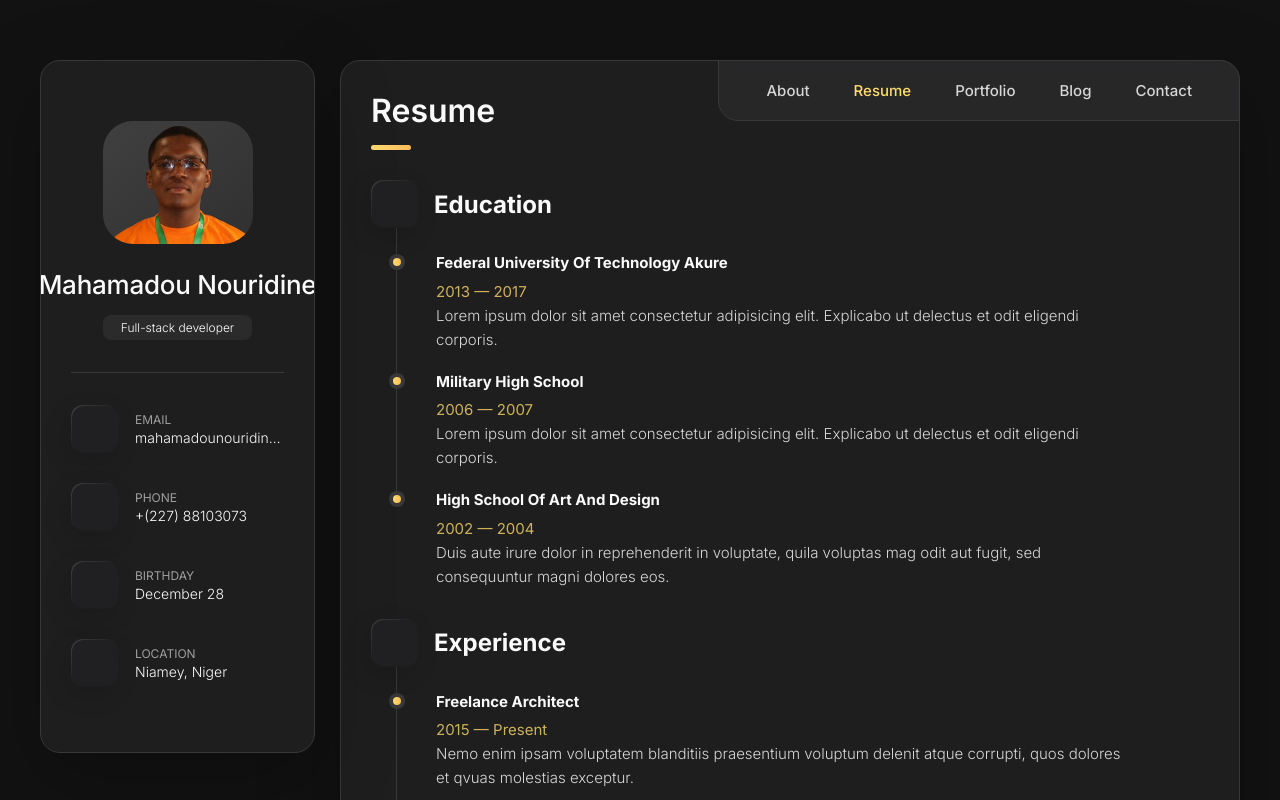
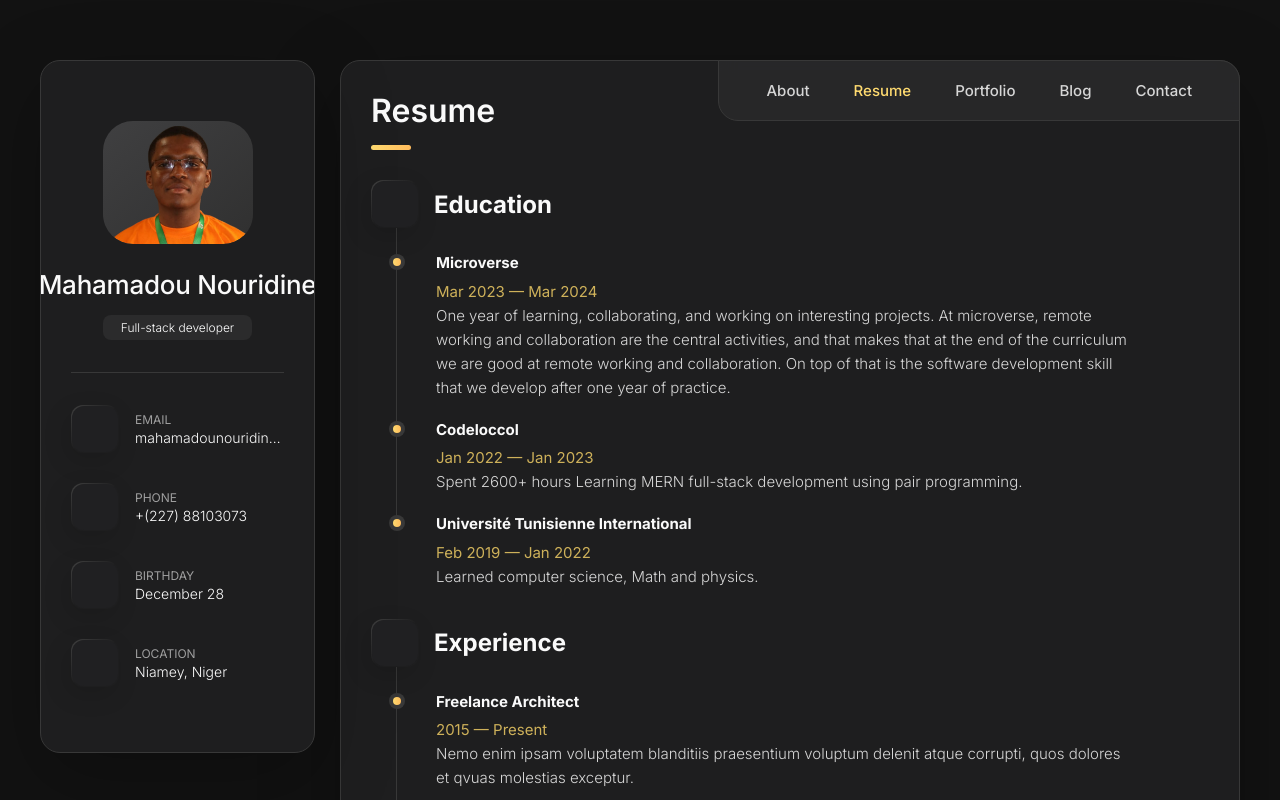
Before and after one commit to Mahamadou-Nouridine/personal-portfolio, a Next.js app: page /resume in a window 1280 px wide. Shown: the top 800 px of the page. Built offline with nearby package versions, Linux system fonts and the light colour scheme.

Commit message:
Add education to resume

```diff
--- /dev/null
+++ b/src/app/components/resume/EducationItem.jsx
@@ -0,0 +1,17 @@
+import React from "react";
+
+const EducationItem = ({ education }) => {
+  return (
+    <li class="timeline-item">
+      <h4 class="h4 timeline-item-title">{education.name}</h4>
+
+      <span>
+        {education.from} — {education.to}
+      </span>
+
+      <p class="timeline-text">{education.description}</p>
+    </li>
+  );
+};
+
+export default EducationItem;
--- /dev/null
+++ b/src/app/components/resume/EducationSection.jsx
@@ -0,0 +1,23 @@
+import React from "react";
+import educations from '../../../data/educations'
+import EducationItem from '../../components/resume/EducationItem'
+
+const EducationSection = () => {
+  return (
+    <section class="timeline">
+      <div class="title-wrapper">
+        <div class="icon-box">
+          <ion-icon name="book-outline"></ion-icon>
+        </div>
+
+        <h3 class="h3">Education</h3>
+      </div>
+
+      <ol class="timeline-list">
+        {educations.map((education, index) => <EducationItem education={education} key={index}/>)}
+      </ol>
+    </section>
+  );
+};
+
+export default EducationSection;
--- a/src/app/resume/page.js
+++ b/src/app/resume/page.js
@@ -1,4 +1,6 @@
 import React from "react";
+import EducationSection from "../components/resume/EducationSection.jsx";
+// import EducationSection from "../components/resume/EducationSection";
 
 const resume = () => {
   return (
@@ -8,54 +10,7 @@ const resume = () => {
         <h2 class="h2 article-title">Resume</h2>
       </header>
 
-      <section class="timeline">
-        <div class="title-wrapper">
-          <div class="icon-box">
-            <ion-icon name="book-outline"></ion-icon>
-          </div>
-
-          <h3 class="h3">Education</h3>
-        </div>
-
-        <ol class="timeline-list">
-          <li class="timeline-item">
-            <h4 class="h4 timeline-item-title">
-              Federal University of Technology Akure
-            </h4>
-
-            <span>2013 — 2017</span>
-
-            <p class="timeline-text">
-              Lorem ipsum dolor sit amet consectetur adipisicing elit. Explicabo
-              ut delectus et odit eligendi corporis.
-            </p>
-          </li>
-
-          <li class="timeline-item">
-            <h4 class="h4 timeline-item-title">Military High school</h4>
-
-            <span>2006 — 2007</span>
-
-            <p class="timeline-text">
-              Lorem ipsum dolor sit amet consectetur adipisicing elit. Explicabo
-              ut delectus et odit eligendi corporis.
-            </p>
-          </li>
-
-          <li class="timeline-item">
-            <h4 class="h4 timeline-item-title">
-              High school of art and design
-            </h4>
-
-            <span>2002 — 2004</span>
-
-            <p class="timeline-text">
-              Duis aute irure dolor in reprehenderit in voluptate, quila
-              voluptas mag odit aut fugit, sed consequuntur magni dolores eos.
-            </p>
-          </li>
-        </ol>
-      </section>
+      <EducationSection />
 
       <section class="timeline">
         <div class="title-wrapper">
--- /dev/null
+++ b/src/data/educations.js
@@ -0,0 +1,24 @@
+const educations = [
+  {
+    name: "Microverse",
+    from: "Mar 2023",
+    to: "Mar 2024",
+    description:
+      "One year of learning, collaborating, and working on interesting projects.  At microverse, remote working and collaboration are the central activities, and that makes that at the end of the curriculum we are good at remote working and collaboration. On top of that is the software development skill that we develop after one year of practice.",
+  },
+  {
+    name: "Codeloccol",
+    from: "Jan 2022",
+    to: "Jan 2023",
+    description:
+      "Spent 2600+ hours Learning MERN full-stack development using pair programming.",
+  },
+  {
+    name: "Université Tunisienne International",
+    from: "Feb 2019",
+    to: "Jan 2022",
+    description: "Learned computer science, Math and physics.",
+  },
+];
+
+export default educations;
```
